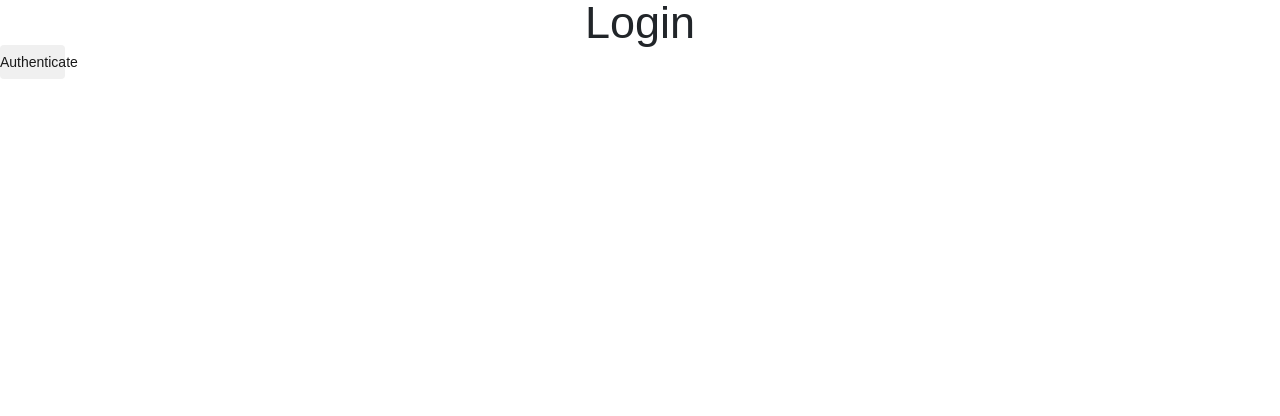
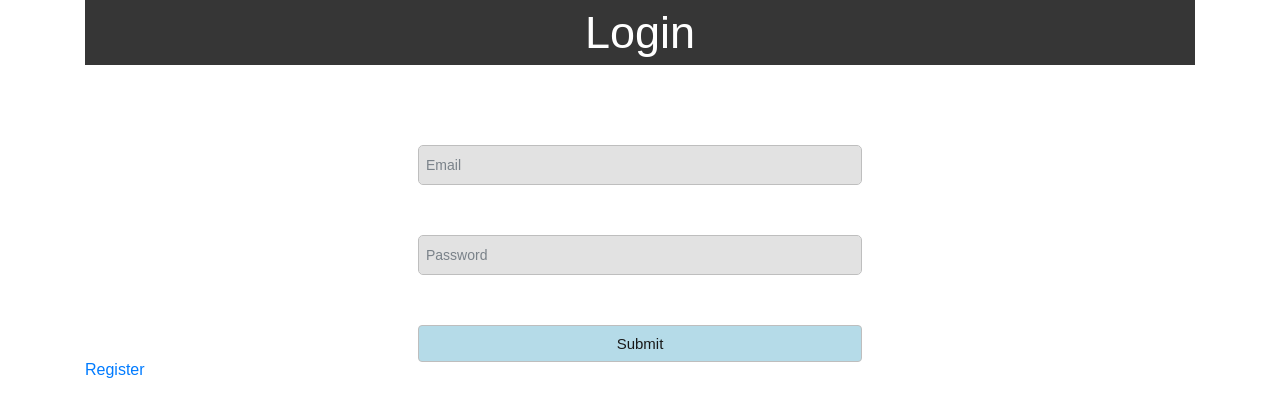
Before and after one commit to adrianagraybill/TakeHome-Project, a React (Create React App) app in the folder client/: page /login in a window 1280 px wide. Shown: the top 416 px of the page. Built offline with nearby package versions, Linux system fonts and the light colour scheme.

Commit message:
login functional, style error with links

```diff
--- a/client/src/App.jsx
+++ b/client/src/App.jsx
@@ -22,7 +22,7 @@ function App() {
 
   return (
     <Fragment>
-      <div>
+      <div className="container">
         <Router>
             <Switch>
               <Route
@@ -48,6 +48,7 @@ function App() {
               />
             </Switch>
         </Router>
+
         {/* <NewUser />
         <ListUsers /> */}
       </div>
--- a/client/src/components/login.jsx
+++ b/client/src/components/login.jsx
@@ -1,10 +1,65 @@
-import React, { Fragment } from 'react';
+import React, { Fragment, useState } from 'react';
+import { Link } from 'react-router-dom';
+import './login.scss';
 
 const Login = ({ setAuth }) => {
+
+  const [inputs, setInputs] = useState({
+    user_email: "",
+    user_password: ""
+  });
+
+  const { user_email, user_password } = inputs;
+
+  const onChange =(e) => {
+    setInputs({ ...inputs, [e.target.name] : e.target.value });
+  };
+
+  const onSubmitForm = async(e) => {
+    e.preventDefault();
+
+    try {
+      const body = { user_email, user_password };
+      const response = await fetch("http://localhost:8000/auth/login", {
+        method:"POST",
+        headers: {
+          "Content-Type": "application/json"
+        },
+        body: JSON.stringify(body)
+      });
+
+      const parsedResponse = await response.json();
+      localStorage.setItem("token", parsedResponse.token);
+      setAuth(true);
+
+    } catch (err) {
+      console.error(err.message);
+    }
+  };
+
   return (
     <Fragment>
-      <h1>Login</h1>
-      <button onClick = {()=> setAuth(true)}>Authenticate</button>
+      <h1 id="loginHeader">Login</h1>
+      <form id="loginForm" onSubmit={onSubmitForm}>
+      <input
+          className="form-control loginInput"
+          type="email"
+          name="user_email"
+          placeholder="Email"
+          value={user_email}
+          onChange={e => onChange(e)}
+        />
+        <input
+          className="form-control loginInput"
+          type="password"
+          name="user_password"
+          placeholder="Password"
+          value={user_password}
+          onChange={e => onChange(e)}
+        />
+        <button id="loginButton">Submit</button>
+      </form>
+      <Link to="/register">Register</Link>
     </Fragment>
   )
 }
--- a/client/src/components/login.scss
+++ b/client/src/components/login.scss
@@ -0,0 +1,48 @@
+#loginHeader {
+  text-align: left;
+  width: 100%;
+  margin-bottom: 80px;
+  background-color: rgb(54, 54, 54);
+  color: white;
+  padding: 10px 0px;
+}
+
+@media only screen and (min-width: 1001px){
+    #loginForm {
+      width: 40%;
+      margin: 0 auto;
+    }
+  }
+
+@media only screen and (max-width: 1000px){
+  #loginForm, a {
+    width: 75%;
+    margin: 0 auto;
+  }
+}
+
+.loginInput {
+  width: 100%;
+  height: 40px;
+  margin: 50px 0px;
+  border: .4px solid rgb(184, 184, 184);
+  border-radius: 5px;
+  font-size: 14px;
+  padding-left: 7px;
+  background-color: rgb(223, 223, 223);
+  color: black;
+  opacity: .9;
+}
+
+#loginButton {
+  width: 100%;
+  text-align: center;
+  background-color: lightblue;
+  font-size: 15px;
+  border: .3px solid rgb(184, 184, 184);
+}
+
+#loginButton:hover {
+  background-color: rgb(97, 97, 97);
+  color: lightblue;
+}
--- a/client/src/components/register.jsx
+++ b/client/src/components/register.jsx
@@ -1,7 +1,8 @@
 import React, { Fragment, useState } from 'react';
+import { Link } from 'react-router-dom';
 import './register.scss';
 
-const Register = () => {
+const Register = ({ setAuth }) => {
 
   const [inputs, setInputs] = useState({
     user_name: "",
@@ -28,7 +29,10 @@ const Register = () => {
         body: JSON.stringify(body)
       });
       const parsedResponse = await response.json();
-      console.log(parsedResponse)
+
+      localStorage.setItem("token", parsedResponse.token);
+
+      setAuth(true);
     } catch (err) {
       console.error(err.message);
     }
@@ -64,6 +68,7 @@ const Register = () => {
         />
         <button id="registerButton">Submit</button>
       </form>
+      <Link to="/register" className="linkTo">Register</Link>
     </Fragment>
   )
 }
```
Also changed, not shown: 1 other file (tests, documents, lock files or other folders).
